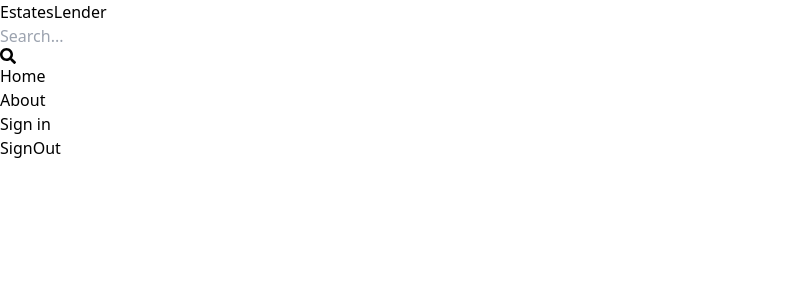
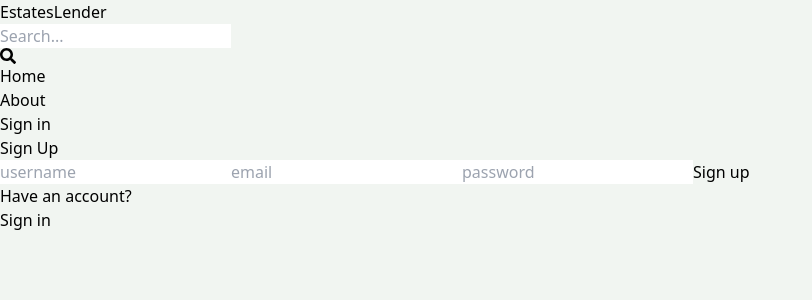
Before and after one commit to mayathomas12/estates-lender, a React (Vite) app in the folder client/: page /sign-up in a window 1280 px wide. Shown: the top 300 px of the page, without its empty margins (0-812 px from the left). Built offline with nearby package versions, Linux system fonts and the light colour scheme.

Commit message:
complete sign up page UI

```diff
--- a/client/src/index.css
+++ b/client/src/index.css
@@ -1,3 +1,7 @@
 @tailwind base;
 @tailwind components;
 @tailwind utilities;
+
+body{
+    background-color: rgb(241, 245, 241);
+}
--- a/client/src/pages/SignUp.jsx
+++ b/client/src/pages/SignUp.jsx
@@ -1,9 +1,28 @@
-import React from 'react'
+import React from 'react';
+import { Link } from 'react-router-dom';
 
-const SignOut = () => {
-  return (
-    <div>SignOut</div>
-  )
-}
 
-export default SignOut
+export default function SignUp() {
+    return (
+        <div className='p-3 max-w-lg mx-auto'>
+            <h1 className="text-3xl text-center font-semibold my-7">Sign Up</h1>
+            <form className="flex flex-col gap-4">
+                <input type="text" placeholder="username"
+                 className="border p-3 rounded-lg" id='username' />
+                <input type="email" placeholder="email"
+                 className="border p-3 rounded-lg" id='email' />
+                <input type="password" placeholder="password"
+                 className="border p-3 rounded-lg" id='password' />
+                <button className='bg-slate-700 text-white p-3
+                rounded-lg uppercase hover:opacity-95
+                 disabled:opacity-80'>Sign up</button>
+            </form>
+            <div className='flex gap-2 mt-5'>
+              <p>Have an account?</p>
+              <Link to={'/sign-in'}>
+              <span className='text-blue-700'>Sign in</span>
+              </Link>
+            </div>
+        </div>
+    );
+};
```
